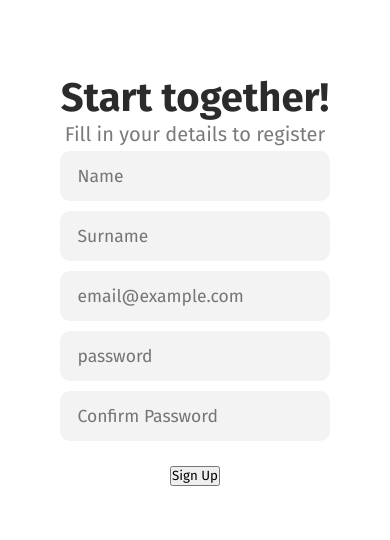
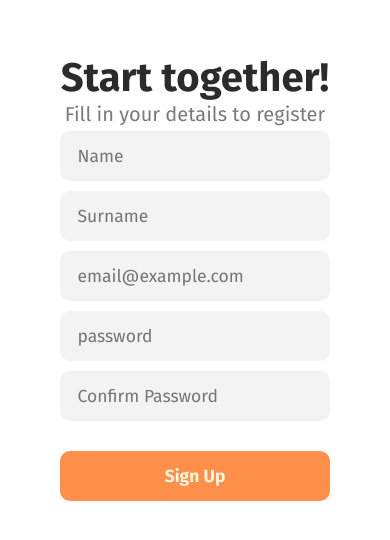
Before and after one commit to Meikelele/my-fuel-pal, a React (Create React App) app in the folder myfuelpal/frontend/: page /registerek in a window 390 px wide. Shown: the part 142-682 px from the top of the page. Built offline with nearby package versions, Linux system fonts and the light colour scheme.

Commit message:
Responsive - login, welcome and reg DONE

```diff
--- a/myfuelpal/frontend/src/views/SignIn.js
+++ b/myfuelpal/frontend/src/views/SignIn.js
@@ -4,6 +4,7 @@ import { useNavigate } from 'react-router-dom';
 
 import config from '../config';
 import '../styles/signin.css';
+import '../components/styles/button.css';
 
 const SignIn = () => {
     const [email, setEmail] = useState('');
@@ -65,7 +66,7 @@ const SignIn = () => {
                 />
                 {error && <div className='error-text login-error'>{error}</div>}
                 <div className='gap' />
-                <button type='submit'>Login</button>
+                <button type='submit' className='button__login'>Login</button>
             </form>
         </main>
     );
--- a/myfuelpal/frontend/src/views/SignUp.js
+++ b/myfuelpal/frontend/src/views/SignUp.js
@@ -3,6 +3,7 @@ import axios from 'axios';
 import { useNavigate } from 'react-router-dom';
 
 import '../styles/signin.css';
+import '../components/styles/button.css';
 
 const SignUp = () => {
     const [name, setName] = useState('');
@@ -89,7 +90,7 @@ const SignUp = () => {
                 />
                 {error && <div className='error-text'>{error}</div>}
                 <div className='gap' />
-                <button type='submit'>Sign Up</button>
+                <button type='submit' className='button__signup'>Sign Up</button>
             </form>
         </main>
     );
```
